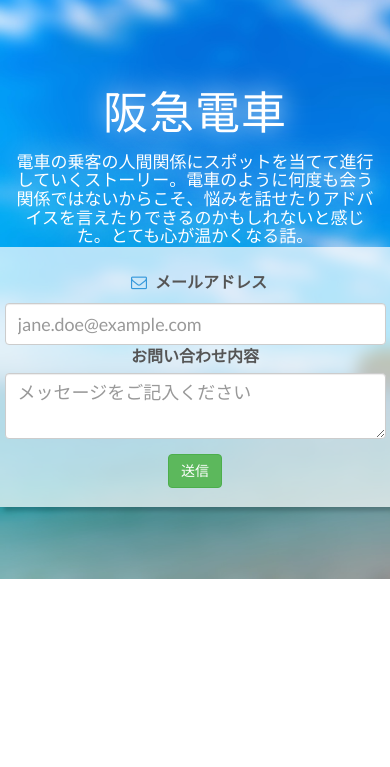
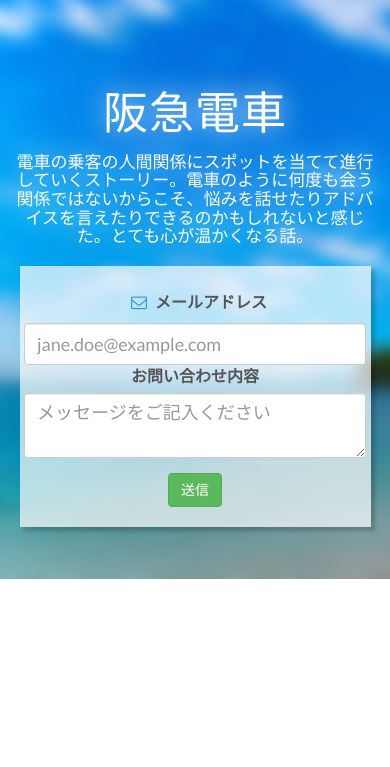
Before and after one commit to otomoyoshi/atom, a PHP site: page /template/questionary.php in a window 390 px wide. Shown: the part 51-818 px from the top of the page. Run offline with PHP 8.4, Linux system fonts and the light colour scheme; some libraries are stand-ins or nearby versions; some web fonts are replaced.

Commit message:
fix responsive in questionary.php

```diff
--- a/theme/assets/css/contact.css
+++ b/theme/assets/css/contact.css
@@ -26,7 +26,33 @@
 	color: white;
 }
 
-div#border-space {
-    padding: 5%;
-    margin: auto;
-  }
+
+
+@media (min-width: 1200px) {
+
+	div#border-space {
+	    padding: 5%;
+	    /*margin: 5%;*/
+	    /*width: 100%;*/
+	}
+
+}
+
+/* Landscape tablets and medium desktops */
+@media (min-width: 768px) and (max-width: 1199px) {
+	div#border-space {
+    	padding: 5%;
+    	/*margin: 5%;*/
+    	/*width: 100%;*/
+  	}
+
+}
+
+@media (max-width: 767px){
+	div#border-space {
+    	padding: 5%;
+    	margin: 5%;
+    	/*width: 100%;*/
+  	}
+
+}
--- a/theme/assets/css/feature.css
+++ b/theme/assets/css/feature.css
@@ -1,6 +1,6 @@
-	#headerwrap {
+#headerwrap {
 	min-height: 0px;
-	padding-top: 50px
+	padding-top: 70px;
 }
 
 .img_size {
--- a/theme/assets/js/enlargement.js
+++ /dev/null
@@ -1,19 +0,0 @@
-$(function() {
-	$('#border-space')
-	.hover(
-		function(){
-			$(this).stop().animate({
-				'width':'570px',//拡大で表示させておくサイズ
-				'height':'370px',
-				'marginTop':'-10px'//トップのマージンをマイナスで指定す事で底辺を起点としています
-			},'fast');
-		},
-		function () {
-			$(this).stop().animate({
-				'width':'550px',//デフォルトで表示させておくサイズ
-				'height':'352px',
-				'marginTop':'0px'
-			},'fast');
-		}
-	);
-});
--- a/theme/template/questionary.php
+++ b/theme/template/questionary.php
@@ -26,7 +26,7 @@
             <div class="row">
               <!-- <div class="col-lg-6" style="border: solid 1px black;"> -->
 
-              <div class="col-md-12 col-lg-5">
+              <div class="col-md-12 col-lg-6 center-block">
                 <!-- <h1 style="border: solid 1px black;">阪急電車</h1> -->
 
 <!--                 <figure class="imghvr-push-up">
@@ -41,7 +41,7 @@
                 <h2 class="text-center your_name">電車の乗客の人間関係にスポットを当てて進行していくストーリー。電車のように何度も会う関係ではないからこそ、悩みを話せたりアドバイスを言えたりできるのかもしれないと感じた。とても心が温かくなる話。</h2>
               </div>
 
-                <div class="col-md-offset-1 col-md-11 col-lg-offset-1 col-lg-6 background_blue block-center"  id="border-space">
+                <div class="col-md-12 col-lg-offset-1 col-lg-6 background_blue center-block"  id="border-space">
                 <!-- <div class="col-lg-6 background_blue"  id="border-space" style="border: solid 1px black;"> -->
                   <section id="contact" class="content-section text-center">
                     <div class="contact-section">
```
